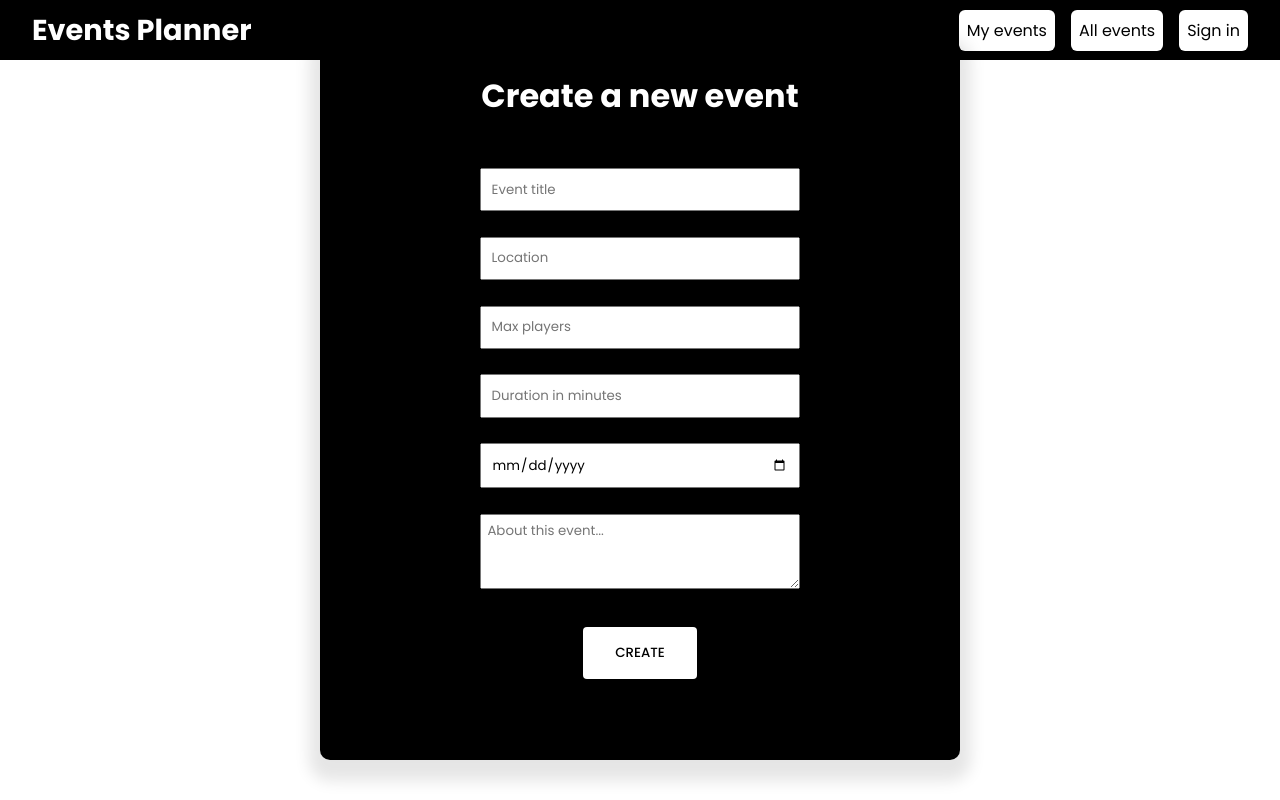
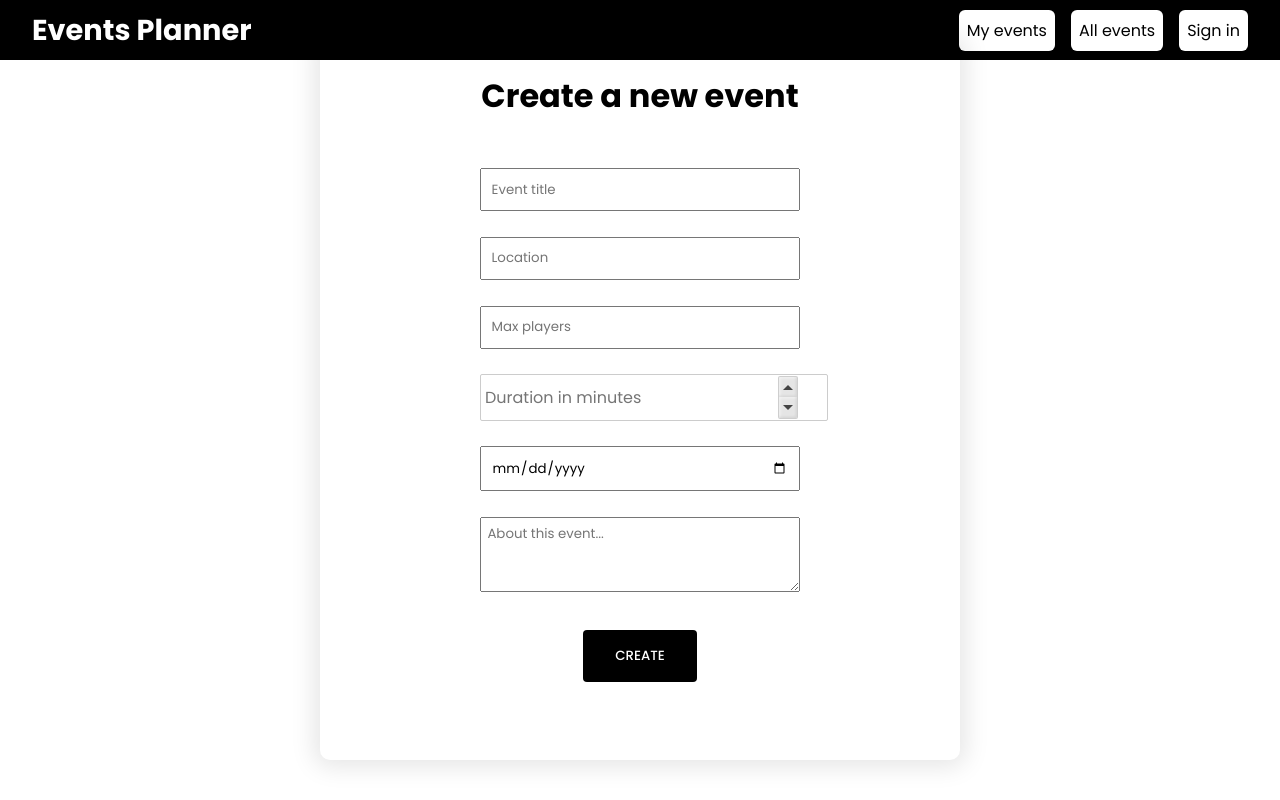
Before and after one commit to mernsummerproject2022/frontend, a React (Create React App) app in the folder event-planner/: page /create in a window 1280 px wide. Built offline with nearby package versions, Linux system fonts and the light colour scheme.

Commit message:
changed style for create event container

```diff
--- a/event-planner/package.json
+++ b/event-planner/package.json
@@ -11,6 +11,7 @@
     "react-datepicker": "^4.8.0",
     "react-dom": "^18.2.0",
     "react-duration-picker": "^1.1.1",
+    "react-numeric-input": "^2.2.3",
     "react-router-dom": "^6.3.0",
     "react-scripts": "^5.0.1",
     "react-time-duration-input": "^1.1.1",
--- a/event-planner/src/Pages/EventCreate.jsx
+++ b/event-planner/src/Pages/EventCreate.jsx
@@ -1,4 +1,5 @@
 import React from "react";
+import NumericInput from "react-numeric-input";
 
 function EventCreate() {
   return (
@@ -27,15 +28,11 @@ function EventCreate() {
             autocomplete="none"
           />
 
-          <input
-            type="number"
-            placeholder="Duration in minutes"
-            name="duration"
-            autoComplete="none"
-          />
+          <NumericInput min={0} placeholder="Duration in minutes" />
 
           <input
             type="date"
+            min="0"
             placeholder="Date"
             name="event-date"
             autoComplete="none"
--- a/event-planner/src/Styling/event-create.css
+++ b/event-planner/src/Styling/event-create.css
@@ -1,6 +1,5 @@
 .create-container {
-  background-color: #000;
-  color: #fff;
+  color: #000;
   display: flex;
   flex-direction: column;
   align-items: center;
@@ -11,7 +10,7 @@
   right: 0;
   max-width: 40rem;
   height: 45rem;
-  box-shadow: 0px 10px 15px 11px rgba(0, 0, 0, 0.1);
+  box-shadow: 0px 1px 25px 6px rgba(0, 0, 0, 0.1);
   border-radius: 10px;
   margin: auto;
 }
@@ -41,11 +40,12 @@
   margin-top: 2.4rem;
   padding: 1rem 2rem;
   font-weight: 500;
-  background-color: #fff;
+  background-color: #000;
+  color: #fff;
   border-radius: 4px;
 }
 
 .create-btn:hover {
   cursor: pointer;
-  background-color: rgb(237, 237, 237);
+  background-color: rgb(44, 44, 44);
 }
```
Also changed, not shown: 2 other files (tests, documents, lock files or other folders).
